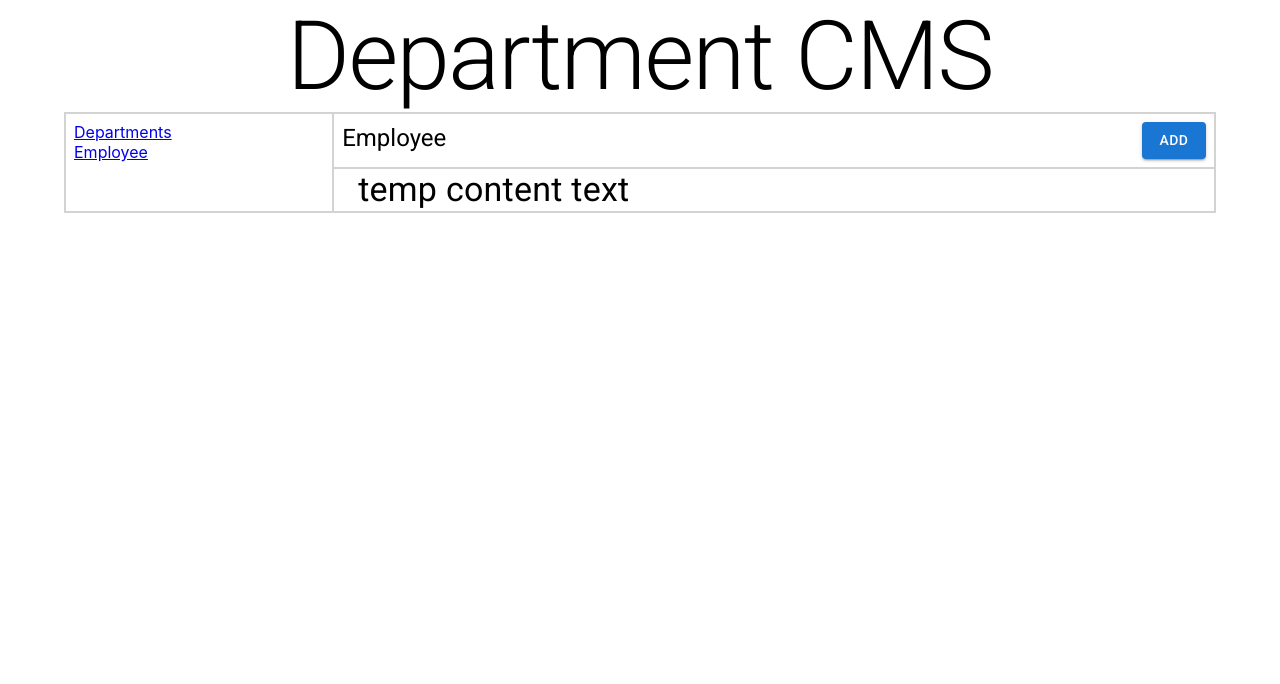
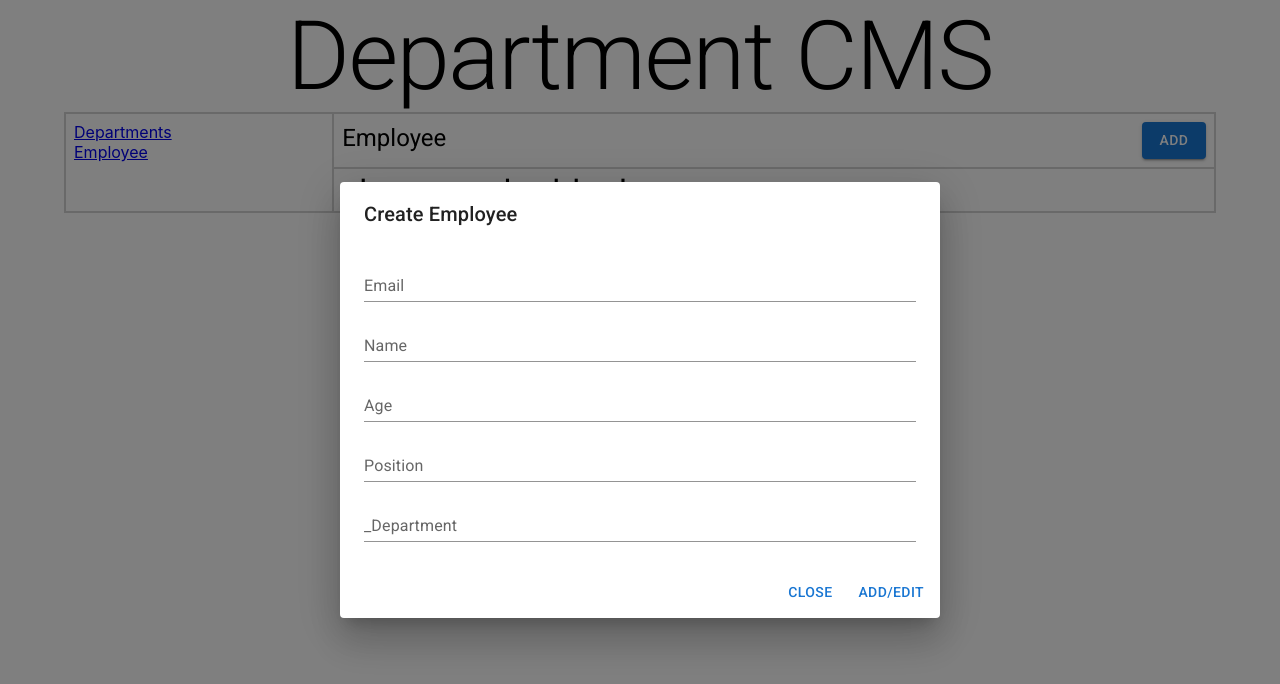
Before and after one commit to AlexanderShirokovExceedTeam/departments-client, a React (Create React App) app: page /employee in a window 1280 px wide. Both pictures are taken after a click on the button "ADD". Shown: the top 684 px of the page. Built offline with nearby package versions, Linux system fonts and the light colour scheme.

Commit message:
[WIP]modal for add. Without buttons handlers.

```diff
--- a/src/App.jsx
+++ b/src/App.jsx
@@ -1,4 +1,9 @@
 import React from 'react';
+import {
+  Switch,
+  Route,
+  Redirect
+} from 'react-router-dom';
 import {
   Container,
   Typography
@@ -12,9 +17,11 @@ const App = () => {
       <Typography className='header' variant='h1'>
         Department CMS
       </Typography>
-      <MainContainer>
-
-      </MainContainer>
+      <Switch>
+        <Route path='/departments' render={() => <MainContainer entity='Departments'/>} />
+        <Route path='/employee' render={() => <MainContainer entity='Employee'/>} />
+        <Redirect from='/' to='departments'/>
+      </Switch>
     </Container>
   );
 }
--- a/src/components/contentHeader/contentHeader.jsx
+++ b/src/components/contentHeader/contentHeader.jsx
@@ -7,23 +7,17 @@ import {
 } from '@mui/material';
 import './contentHeader.scss';
 
-const ContentHeader = () => {
-  const location = useLocation();
-
-  const onClickAddHandler = () => {
-
-  }
-
+const ContentHeader = ({ openModal, entity }) => {
   return (
     <Container className="content">
       <Container className="content-header">
         <Typography variant='h5'>
-          {location.pathname.includes('/departments') ? 'Departments' : 'Employee'}
+          {entity}
         </Typography>
         <Button
           variant="contained"
           color="primary"
-          onClick={() => onClickAddHandler()}
+          onClick={openModal}
         >
           Add
         </Button>
--- a/src/components/main/mainContainer.jsx
+++ b/src/components/main/mainContainer.jsx
@@ -1,16 +1,31 @@
-import React from 'react';
-import { Switch, Route, Redirect } from 'react-router-dom';
-import { Container, Typography } from '@mui/material';
+import React, { useState } from 'react';
+import { Container } from '@mui/material';
 import SideBar from '../sidebar/sideBar';
 import ContentHeader from '../contentHeader/contentHeader';
+import ModalAddEdit from '../modalAddEdit/modalAddEdit';
 import './mainContainer.scss';
 
-const MainContainer = () => {
+const MainContainer = ({ entity }) => {
+  const [openModal, setOpenModal] = useState(false);
+
+  const okHandler = () => {
+    setOpenModal(false);
+  }
 
   return (
     <Container className="main-container">
       <SideBar />
-      <ContentHeader />
+      <ContentHeader
+        openModal={() => setOpenModal(true)}
+        entity={entity}
+      />
+      <ModalAddEdit
+        openModal={openModal}
+        closeHandler={() => setOpenModal(false)}
+        okHandler={() => okHandler()}
+        modalAction='Create'
+        entity={entity}
+      />
     </Container>
   )
 }
--- /dev/null
+++ b/src/components/modalAddEdit/modalAddEdit.jsx
@@ -0,0 +1,71 @@
+import React, { useState } from "react";
+import {
+  Button,
+  TextField,
+  Dialog,
+  DialogActions,
+  DialogContent,
+  DialogContentText,
+  DialogTitle
+} from "@mui/material";
+import './modalAddEdit.scss';
+
+const departmentFields = [
+  'Name',
+  'Descroption'
+];
+
+const employeeFields = [
+  'Email',
+  'Name',
+  'Age',
+  'Position',
+  '_Department'
+];
+
+const ModalAddEdit = ({ openModal, closeHandler, okHandler, entity, modalAction }) => {
+
+  return (
+    <Dialog
+      aria-labelledby="scalable-modal"
+      className="scalable-modal"
+      open={openModal}
+      onClose={closeHandler}
+    >
+      <DialogTitle>{modalAction} {entity}</DialogTitle>
+      <DialogContent>
+        {
+          (entity === 'Departments') ?
+          departmentFields.map((item, index) =>
+            <TextField
+              key={`department_${index}`}
+              margin="dense"
+              id={item}
+              label={item}
+              type="text"
+              fullWidth
+              variant="standard"
+            />
+          ) :
+          employeeFields.map((item, index) =>
+            <TextField
+              key={`employee_${index}`}
+              margin="dense"
+              id={item}
+              label={item}
+              type="text"
+              fullWidth
+              variant="standard"
+            />
+          )
+        }
+      </DialogContent>
+      <DialogActions>
+        <Button onClick={closeHandler}>Close</Button>
+        <Button onClick={okHandler}>Add/Edit</Button>
+      </DialogActions>
+    </Dialog>
+  )
+}
+
+export default ModalAddEdit;
--- /dev/null
+++ b/src/components/modalAddEdit/modalAddEdit.scss
@@ -0,0 +1,3 @@
+.scalable-modal {
+
+}
```
Also changed, not shown: src/components/sidebar/sideBar.jsx (+2 -6 lines).
